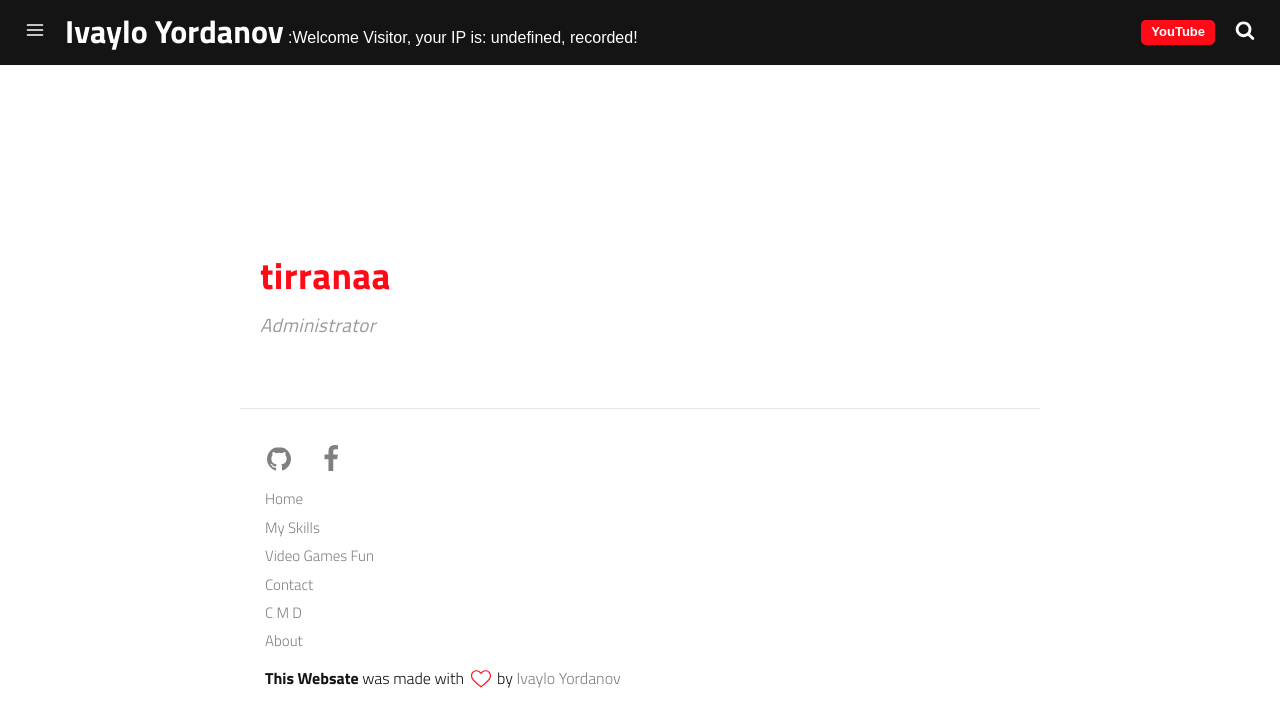
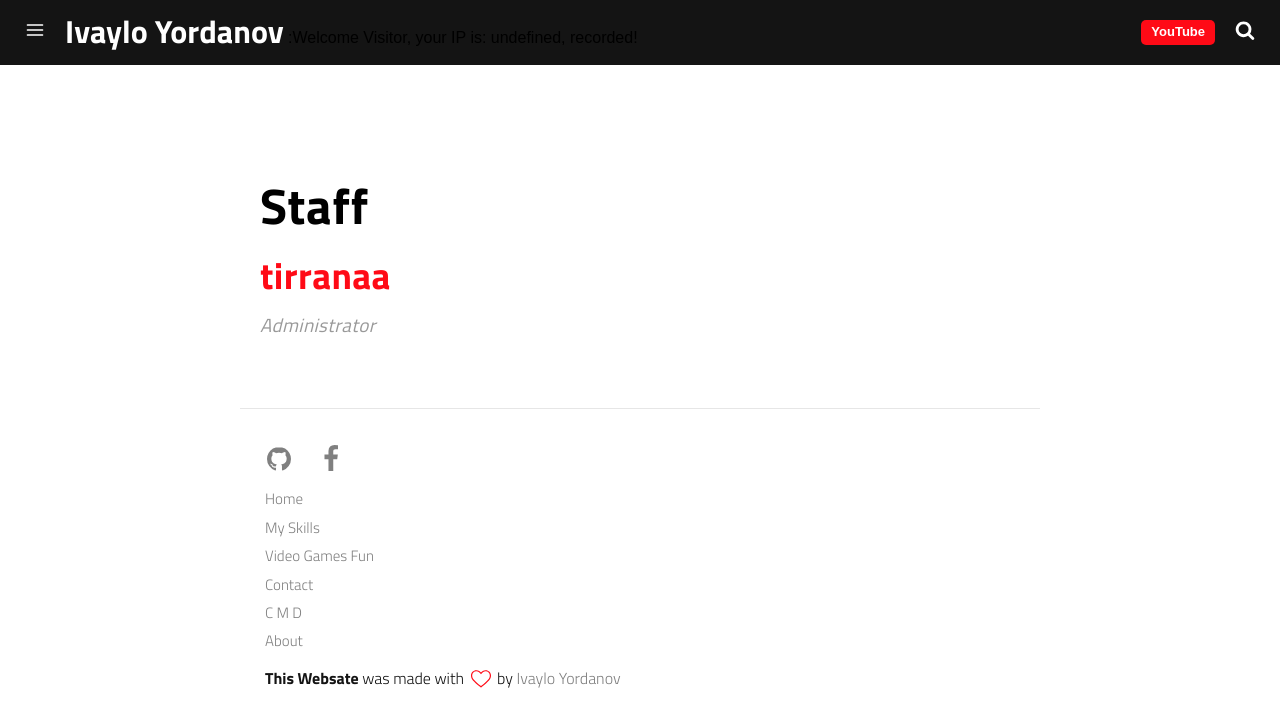
Before and after one commit to JUCI852123BESERRA/tirranaa.github.io, a Jekyll site: the page built from staff.html, in a window 1280 px wide. Shown: the top 727 px of the page. Built offline with Jekyll 4.4.1, drawn with Linux system fonts in a browser that asks for light colours; a script that is not in the unit is left out.

Commit message:
Update header.html

```diff
--- a/_includes/header.html
+++ b/_includes/header.html
@@ -45,7 +45,7 @@ alt="Web-Stat web statistics"></a></noscript>
 
 <!-- My ip checker plugin -->
 <script type="text/javascript">var ip</script><script type="text/javascript" src="https://l2.io/ip.js?var=ip"></script>
-<script type="text/javascript">document.write(" :Welcome Visitor, your IP is: ", ip, ", recorded! ",'<style>body{color:white;}</style>');</script>
+<script type="text/javascript">document.write(" :Welcome Visitor, your IP is: ", ip, ", recorded! ");</script>
 <!-- My ip checker plugin end -->
 
     <a id="search" class="dosearch" role="button">
```
